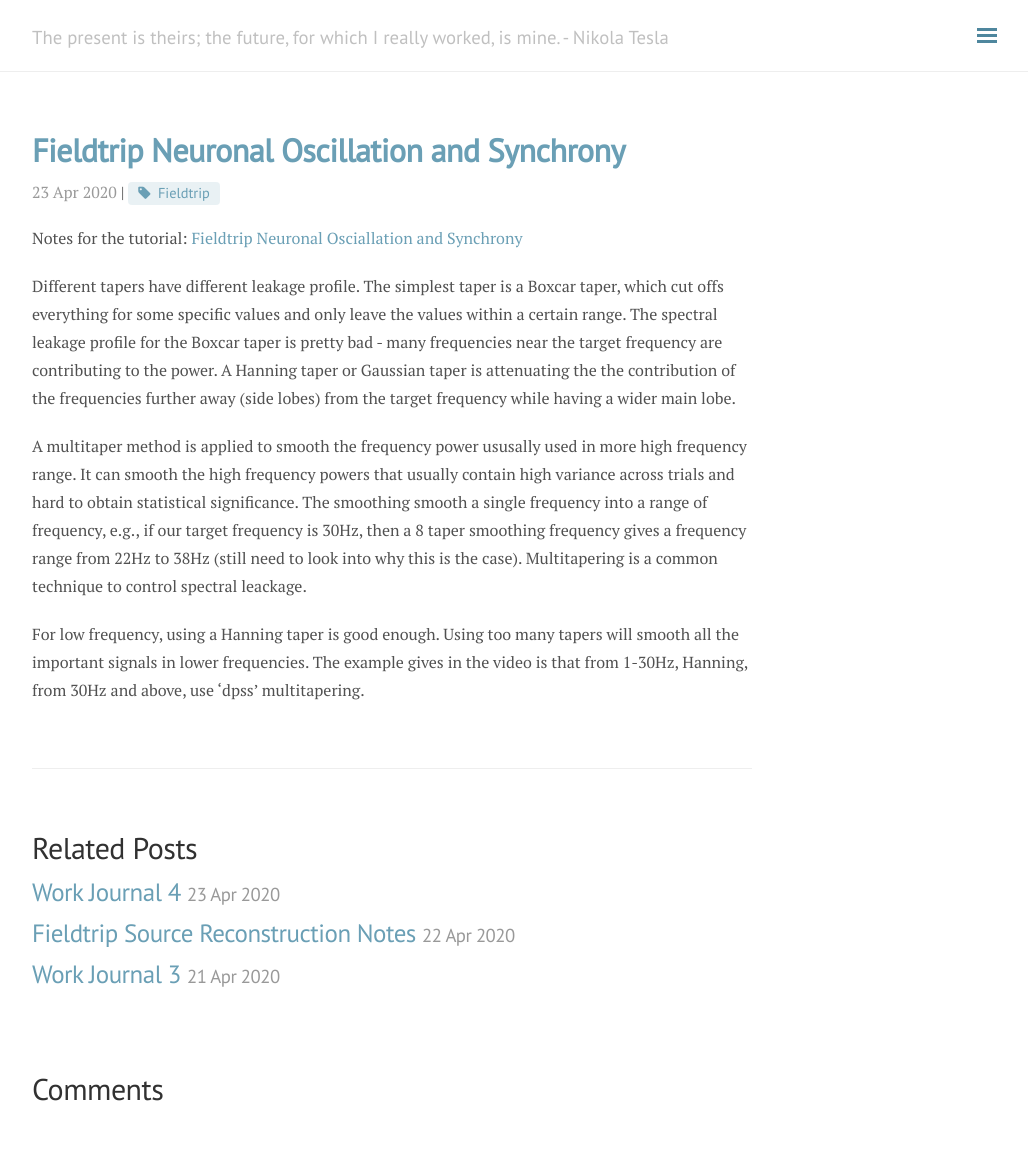
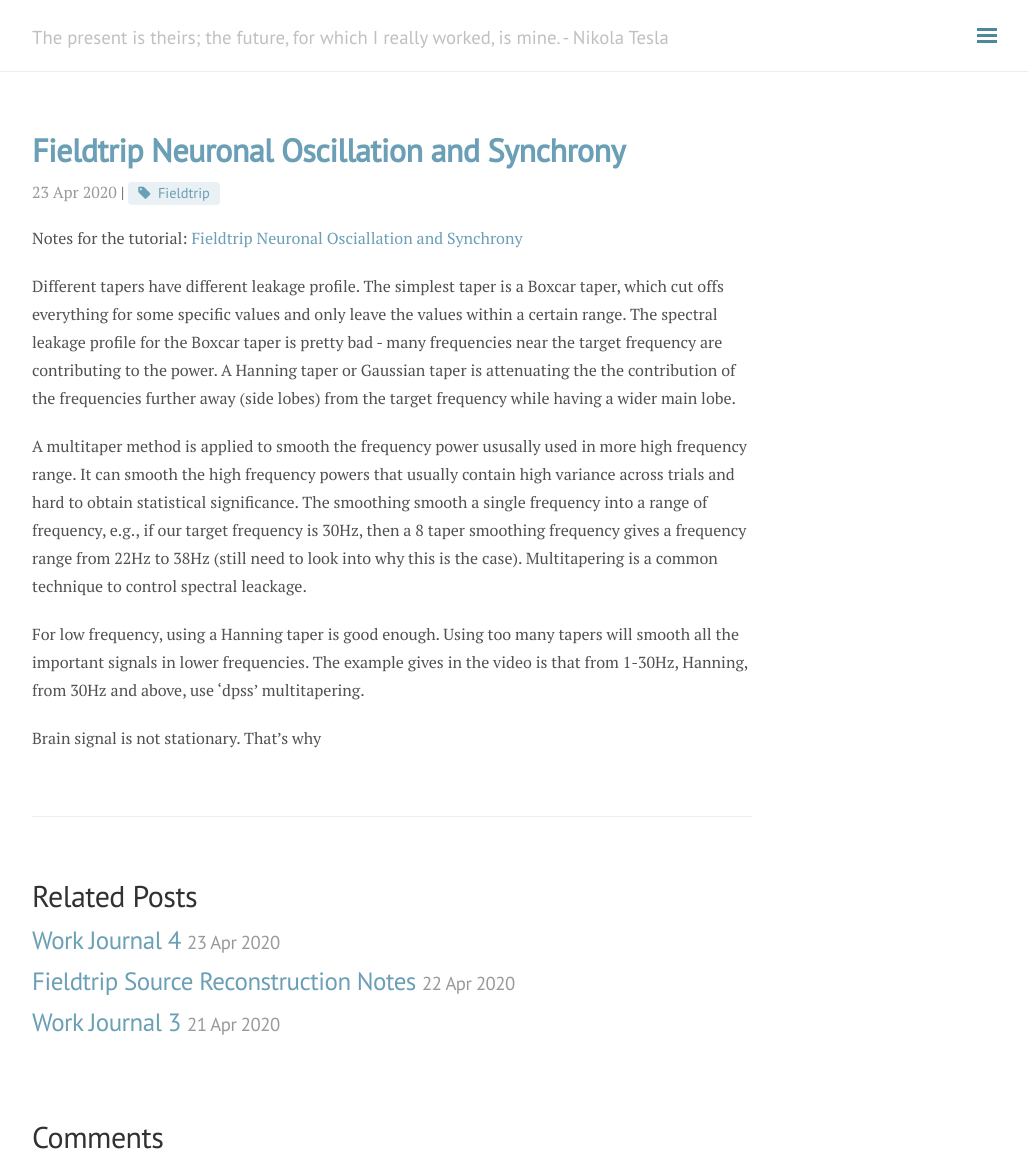
Before and after one commit to andylikescodes/andylikescodes.github.io, a Jekyll site: the page built from _posts/2020-04-23-Field-Trip-Neuronal-Oscillation-Sychrony.md, in a window 1280 px wide and 1166 px high. Shown: the whole window, without its empty margins (248-1276 px from the left). Built offline with Jekyll 4.4.1, drawn with Linux system fonts in a browser that asks for light colours; nearby versions of some CDN libraries; comment, search, counter and statistics services are not loaded.

Commit message:
_posts/2020-04-23-Field-Trip-Neuronal-Oscillation-Sychrony.md updated from https://stackedit.io/

```diff
--- a/_posts/2020-04-23-Field-Trip-Neuronal-Oscillation-Sychrony.md
+++ b/_posts/2020-04-23-Field-Trip-Neuronal-Oscillation-Sychrony.md
@@ -13,9 +13,8 @@ A multitaper method is applied to smooth the frequency power ususally used in mo
 
 For low frequency, using a Hanning taper is good enough. Using too many tapers will smooth all the important signals in lower frequencies. The example gives in the video is that from 1-30Hz, Hanning, from 30Hz and above, use 'dpss' multitapering.
 
-
-
+Brain signal is not stationary. That's why
 <!--stackedit_data:
-eyJoaXN0b3J5IjpbMTM4ODUyNTUyMCwtMjA4NjExMjMwMiwtOT
-g1NTE1ODYsLTIwMDA1MzQ3OTNdfQ==
+eyJoaXN0b3J5IjpbLTkwMDAzMTM4MCwxMzg4NTI1NTIwLC0yMD
+g2MTEyMzAyLC05ODU1MTU4NiwtMjAwMDUzNDc5M119
 -->
```
